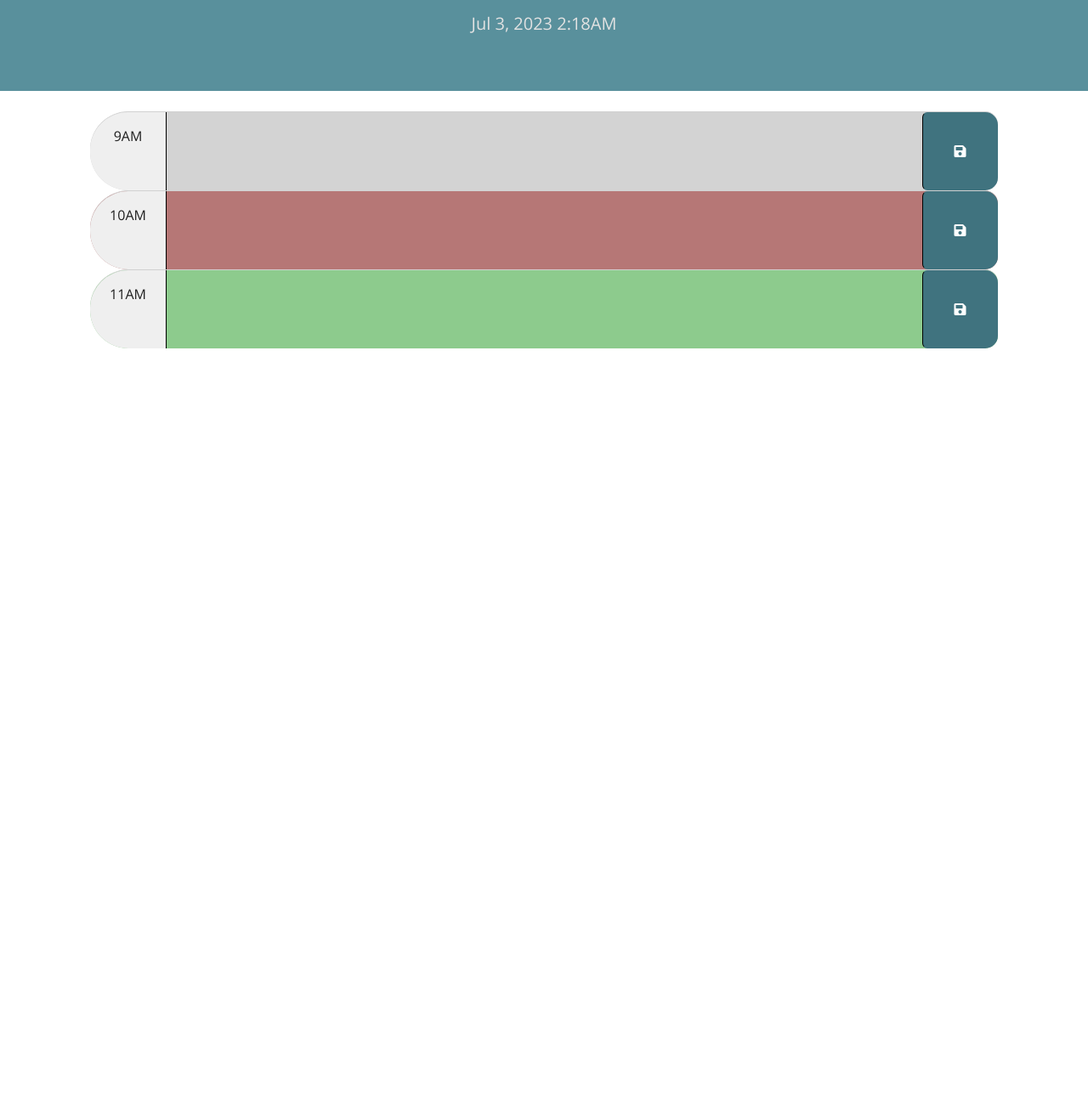
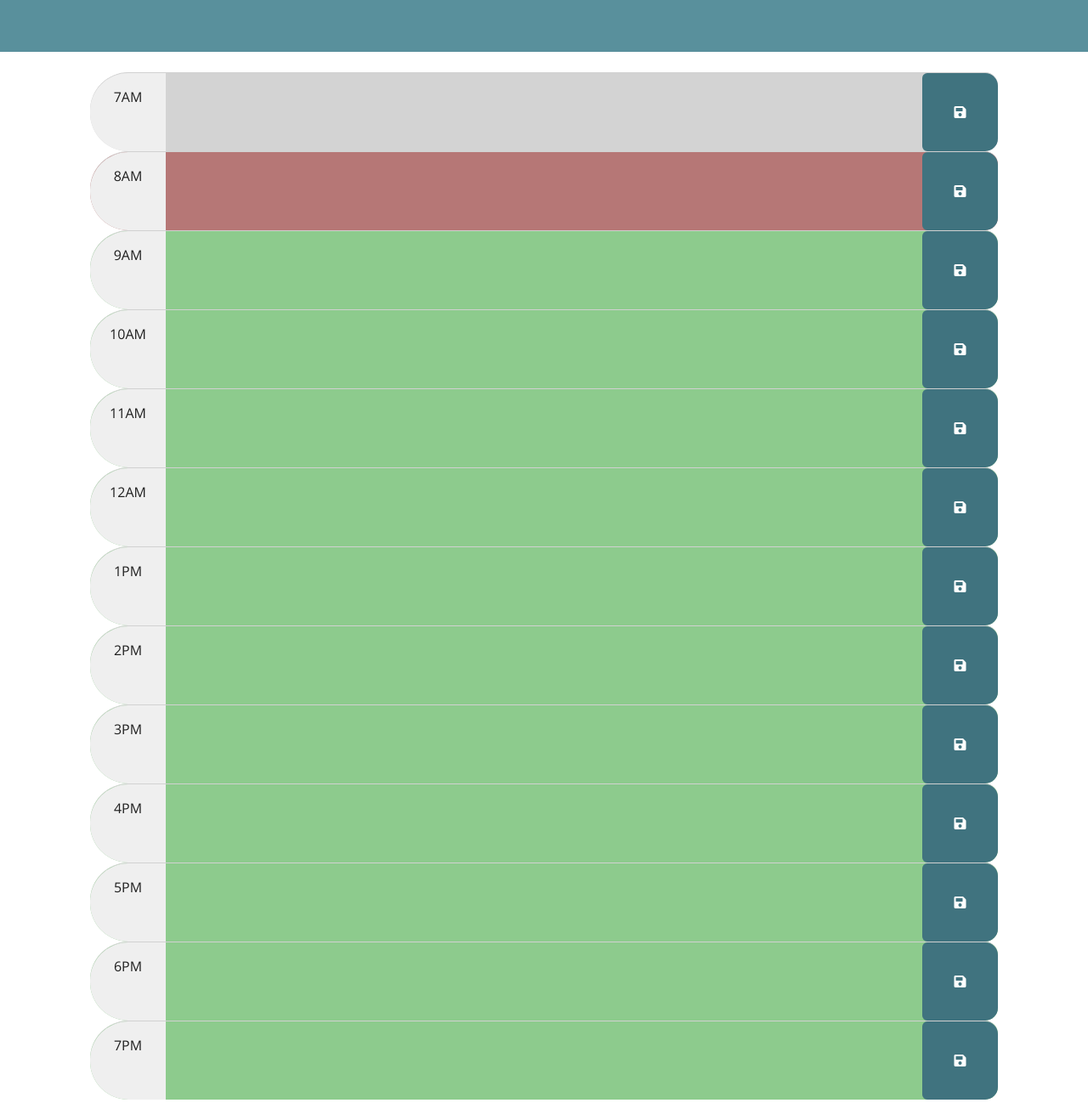
Before and after one commit to samanthagard13/Work-Day-Scheduler, a plain HTML site: page Develop/index.html in a window 1280 px wide. Shown: the part 166-1464 px from the top of the page at 85% size. Before the commit the page ends 800 px from the top, so only its background shows below. Drawn offline with nearby package versions, Linux system fonts and the light colour scheme.

Commit message:
developing time of day list functionality

```diff
--- a/Develop/JS/script.js
+++ b/Develop/JS/script.js
@@ -1,11 +1,30 @@
-$(document).ready(function() {
-let saveBtn = $('saveBtn');
-
-
 // Wrap all code that interacts with the DOM in a call to jQuery to ensure that
 // the code isn't run until the browser has finished rendering all the elements
 // in the html.
-$(function () {
+$(document).ready(function() {
+
+  let saveBtn = $('.saveBtn');
+  let now = dayjs();
+  let hour = dayjs().hour();
+  let timeBlock = $('.time-block');
+  let description = $('.description');
+  let hoursArray = [
+    '#hour-7',
+    '#hour-8',
+    '#hour-9',
+    '#hour-10',
+    '#hour-11',
+    '#hourP-12',
+    '#hourP-1',
+    '#hourP-2',
+    '#hourP-3',
+    '#hourP-4',
+    '#hourP-5',
+    '#hourP-6',
+    '#hourP-7'
+  ];
+
+
   // TODO: Add a listener for click events on the save button. This code should
   // use the id in the containing time-block as a key to save the user input in
   // local storage. HINT: What does `this` reference in the click listener
@@ -13,8 +32,8 @@ $(function () {
   // time-block containing the button that was clicked? How might the id be
   // useful when saving the description in local storage?
   saveBtn.on('click', function (event) {
-    let selectedHour = $(this).closest('text-box');
-    let savedEvent = $(this).siblings('eventName').val();
+    let selectedHour = $(this).closest('.time-block').attr('class');
+    let savedEvent = $(this).siblings('#eventName').val();
 
     localStorage.setItem(selectedHour, savedEvent);
   });
@@ -23,18 +42,26 @@ $(function () {
   // attribute of each time-block be used to conditionally add or remove the
   // past, present, and future classes? How can Day.js be used to get the
   // current hour in 24-hour time?
-
-    var now = dayjs();
-
-  if (now === true) {
-    $('.time-block').adClass('present');
+$('.time-block').each(function() {
+  let blockHour = parseInt($(hoursArray).attr('id').split('-')[1]);
+  if (blockHour === hour) {
+    $(this).addClass('present');
+    timeBlock.css('border', 'rgb(0, 0, 0) 2px solid');
+  } else if (blockhour < hour) {
+    $(this).addClass('past');
+  } else {
+    $(this).addClass('future');
   }
 
   // TODO: Add code to get any user input that was saved in localStorage and set
   // the values of the corresponding textarea elements. HINT: How can the id
   // attribute of each time-block be used to do this?
-  //
+  //localStorage.getItem(savedEvent).display;
+  var selectedHour = $(this).attr('id');
+  var savedEvent = localStorage.getItem(selectedHour);
+  $(this).find(description).value(savedEvent);
+});
   // TODO: Add code to display the current date in the header of the page.
-  $('#currentDay').text(now.format('MMM D, YYYY h:mmA'));
+
+$('#currentDay').text(now.format('MMM D, YYYY h:mmA'));
 });
-});
--- a/Develop/Style/style.css
+++ b/Develop/Style/style.css
@@ -1,6 +1,7 @@
 body {
   font-family: 'Open Sans', sans-serif;
   font-size: 16px;
+  margin-bottom: 50px;
 }
 
 header {
@@ -9,7 +10,7 @@ header {
 }
 
 .time-block {
-  border-radius: 15px;
+
 }
 
 textarea {
@@ -17,12 +18,16 @@ textarea {
   border: none;
   resize: none;
   color: #282727;
-  border-left: 1px solid black;
+
   padding: 10px;
 }
 
 .description {
   white-space: pre-wrap;
+}
+
+.description:hover {
+  border-color: 2px solid #282727;
 }
 
 .row {
@@ -34,7 +39,7 @@ textarea {
   color: #1f1f1f;
   border-top-left-radius: 45px;
   border-bottom-left-radius: 45px;
-  border-color: solid black
+
 }
 
 .past {
@@ -42,6 +47,8 @@ textarea {
   color: white;
   border-top-left-radius: 45px;
   border-bottom-left-radius: 45px;
+  border-top-right-radius: 15px;
+  border-bottom-right-radius: 15px;
 }
 
 .present {
@@ -49,6 +56,8 @@ textarea {
   color: white;
   border-top-left-radius: 45px;
   border-bottom-left-radius: 45px;
+  border-top-right-radius: 15px;
+  border-bottom-right-radius: 15px;
 }
 
 .future {
@@ -56,10 +65,12 @@ textarea {
   color: white;
   border-top-left-radius: 45px;
   border-bottom-left-radius: 45px;
+  border-top-right-radius: 15px;
+  border-bottom-right-radius: 15px;
 }
 
 .saveBtn {
-  border-left: 1px solid black;
+
   border-top-right-radius: 15px;
   border-bottom-right-radius: 15px;
   background-color: #40737f;
--- a/Develop/index.html
+++ b/Develop/index.html
@@ -26,7 +26,6 @@
     <header class="p-5 mb-4 text-center">
       <h1 class="display-3">Work Day Scheduler</h1>
       <p class="lead">A simple calendar app for scheduling your work day</p>
-
       <p id="currentDay" class="lead"></p>
     </header>
     <div class="container-lg px-5">
@@ -41,8 +40,8 @@
         -->
 
       <!-- Example of a past time block. The "past" class adds a gray background color. -->
-      <div id="hour-9" class="row time-block past">
-        <div class="col-2 col-md-1 hour text-center py-3" id="text-box">9AM</div>
+      <div id="hour-7" class="row time-block past">
+        <div class="col-2 col-md-1 hour text-center py-3" id="text-box">7AM</div>
         <textarea class="col-8 col-md-10 description" id="eventName" rows="3"> </textarea>
         <button class="btn saveBtn col-2 col-md-1" aria-label="save">
           <i class="fas fa-save" aria-hidden="true"></i>
@@ -50,7 +49,24 @@
       </div>
 
       <!-- Example of a a present time block. The "present" class adds a red background color. -->
-      <div id="hour-10" class="row time-block present">
+      <div id="hour-8" class="row time-block present">
+        <div class="col-2 col-md-1 hour text-center py-3">8AM</div>
+        <textarea class="col-8 col-md-10 description" rows="3"> </textarea>
+        <button class="btn saveBtn col-2 col-md-1" aria-label="save">
+          <i class="fas fa-save" aria-hidden="true"></i>
+        </button>
+      </div>
+
+      <!-- Example of a future time block. The "future" class adds a green background color. -->
+      <div id="hour-9" class="row time-block future">
+        <div class="col-2 col-md-1 hour text-center py-3">9AM</div>
+        <textarea class="col-8 col-md-10 description" rows="3"> </textarea>
+        <button class="btn saveBtn col-2 col-md-1" aria-label="save">
+          <i class="fas fa-save" aria-hidden="true"></i>
+        </button>
+      </div>
+
+      <div id="hour-10" class="row time-block future">
         <div class="col-2 col-md-1 hour text-center py-3">10AM</div>
         <textarea class="col-8 col-md-10 description" rows="3"> </textarea>
         <button class="btn saveBtn col-2 col-md-1" aria-label="save">
@@ -58,9 +74,72 @@
         </button>
       </div>
 
-      <!-- Example of a future time block. The "future" class adds a green background color. -->
       <div id="hour-11" class="row time-block future">
         <div class="col-2 col-md-1 hour text-center py-3">11AM</div>
+        <textarea class="col-8 col-md-10 description" rows="3"> </textarea>
+        <button class="btn saveBtn col-2 col-md-1" aria-label="save">
+          <i class="fas fa-save" aria-hidden="true"></i>
+        </button>
+      </div>
+
+      <div id="hourP-12" class="row time-block future">
+        <div class="col-2 col-md-1 hour text-center py-3">12AM</div>
+        <textarea class="col-8 col-md-10 description" rows="3"> </textarea>
+        <button class="btn saveBtn col-2 col-md-1" aria-label="save">
+          <i class="fas fa-save" aria-hidden="true"></i>
+        </button>
+      </div>
+
+      <div id="hourP-1" class="row time-block future">
+        <div class="col-2 col-md-1 hour text-center py-3">1PM</div>
+        <textarea class="col-8 col-md-10 description" rows="3"> </textarea>
+        <button class="btn saveBtn col-2 col-md-1" aria-label="save">
+          <i class="fas fa-save" aria-hidden="true"></i>
+        </button>
+      </div>
+
+      <div id="hourP-2" class="row time-block future">
+        <div class="col-2 col-md-1 hour text-center py-3">2PM</div>
+        <textarea class="col-8 col-md-10 description" rows="3"> </textarea>
+        <button class="btn saveBtn col-2 col-md-1" aria-label="save">
+          <i class="fas fa-save" aria-hidden="true"></i>
+        </button>
+      </div>
+
+      <div id="hourP-3" class="row time-block future">
+        <div class="col-2 col-md-1 hour text-center py-3">3PM</div>
+        <textarea class="col-8 col-md-10 description" rows="3"> </textarea>
+        <button class="btn saveBtn col-2 col-md-1" aria-label="save">
+          <i class="fas fa-save" aria-hidden="true"></i>
+        </button>
+      </div>
+
+      <div id="hourP-4" class="row time-block future">
+        <div class="col-2 col-md-1 hour text-center py-3">4PM</div>
+        <textarea class="col-8 col-md-10 description" rows="3"> </textarea>
+        <button class="btn saveBtn col-2 col-md-1" aria-label="save">
+          <i class="fas fa-save" aria-hidden="true"></i>
+        </button>
+      </div>
+
+      <div id="hourP-5" class="row time-block future">
+        <div class="col-2 col-md-1 hour text-center py-3">5PM</div>
+        <textarea class="col-8 col-md-10 description" rows="3"> </textarea>
+        <button class="btn saveBtn col-2 col-md-1" aria-label="save">
+          <i class="fas fa-save" aria-hidden="true"></i>
+        </button>
+      </div>
+
+      <div id="hourP-6" class="row time-block future">
+        <div class="col-2 col-md-1 hour text-center py-3">6PM</div>
+        <textarea class="col-8 col-md-10 description" rows="3"> </textarea>
+        <button class="btn saveBtn col-2 col-md-1" aria-label="save">
+          <i class="fas fa-save" aria-hidden="true"></i>
+        </button>
+      </div>
+
+      <div id="hourP-7" class="row time-block future">
+        <div class="col-2 col-md-1 hour text-center py-3">7PM</div>
         <textarea class="col-8 col-md-10 description" rows="3"> </textarea>
         <button class="btn saveBtn col-2 col-md-1" aria-label="save">
           <i class="fas fa-save" aria-hidden="true"></i>
```
